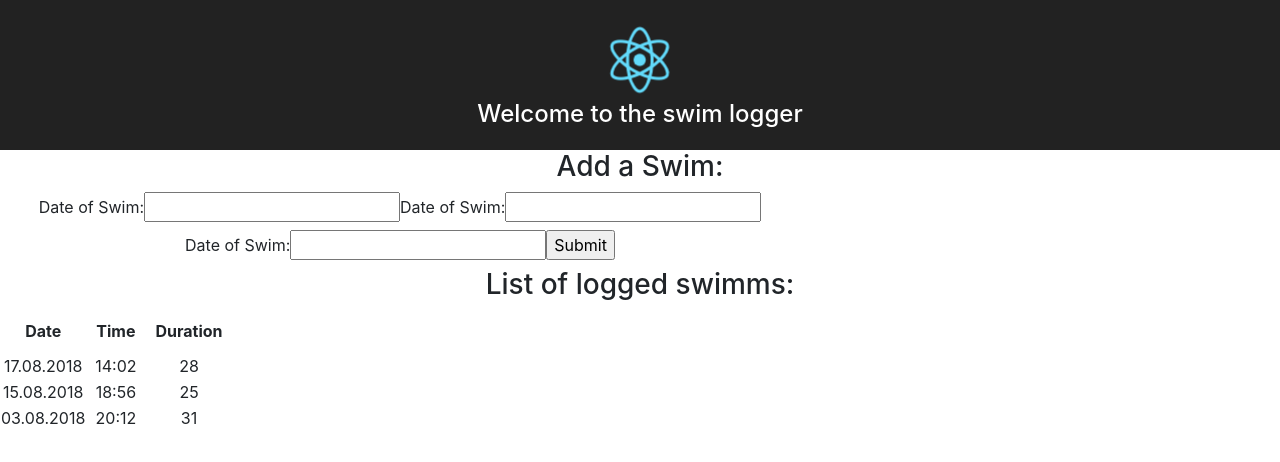
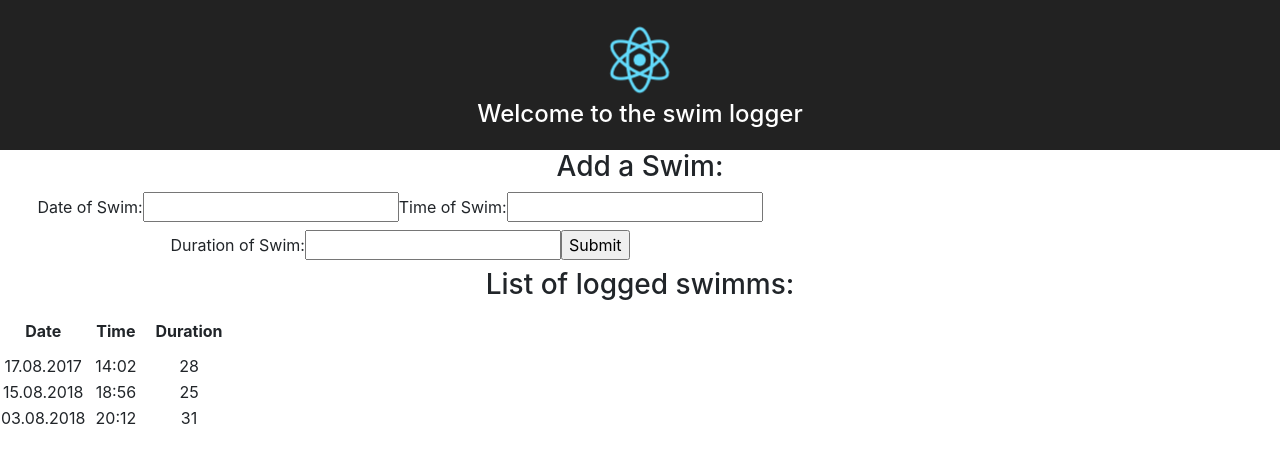
Before and after one commit to peerjuettner/swim-tracker, a React (Create React App) app: page / in a window 1280 px wide. Shown: the top 462 px of the page. Built offline with nearby package versions, Linux system fonts and the light colour scheme.

Commit message:
Âdd ability to add new entries (passing state from child component to parent)

```diff
--- a/src/App.js
+++ b/src/App.js
@@ -7,11 +7,13 @@ class App extends Component {
     super(props);
     this.state = {
       entries: [
-        {id:1,date:"17.08.2018",time:"14:02",duration:"28"},
+        {id:1,date:"17.08.2017",time:"14:02",duration:"28"},
         {id:2,date:"15.08.2018",time:"18:56",duration:"25"},
         {id:3,date:"03.08.2018",time:"20:12",duration:"31"},
-      ]
+      ],
+      nextId: 4,
     };
+    this.handleNewListEntry = this.handleNewListEntry.bind(this);
   }
   render() {
 
@@ -22,11 +24,18 @@ class App extends Component {
           <h1 className="App-title">Welcome to the swim logger</h1>
         </header>
         <h3>Add a Swim:</h3>
-        <TableControls></TableControls>
+        <TableControls onItemSubmitted={this.handleNewListEntry}></TableControls>
         <h3>List of logged swimms:</h3>
         <Table tableData={this.state.entries} ></Table>
       </div>
     );
+  }
+  handleNewListEntry(event){
+
+    //event.id = this.state.
+    this.setState({entries:[...this.state.entries, {id:this.state.nextId,date:event.date,time:event.time,duration:event.duration}]});
+    //this.setState({nextId:this.state.nextId+1});
+
   }
 }
 class TableControls extends Component {
@@ -46,8 +55,8 @@ class TableControls extends Component {
       <div id="controlContainer">
       <form onSubmit={this.handleSubmit}>
       <label>Date of Swim:<input name="date" type="text" value={this.state.value} onChange={this.handleInputChange}></input></label>
-      <label>Date of Swim:<input name="time" type="text" value={this.state.value} onChange={this.handleInputChange}></input></label>
-      <label>Date of Swim:<input name="duration" type="text" value={this.state.value} onChange={this.handleInputChange}></input></label>
+      <label>Time of Swim:<input name="time" type="text" value={this.state.value} onChange={this.handleInputChange}></input></label>
+      <label>Duration of Swim:<input name="duration" type="text" value={this.state.value} onChange={this.handleInputChange}></input></label>
       <input type="submit" value="Submit"></input>
       </form>
       </div>
@@ -55,7 +64,7 @@ class TableControls extends Component {
     )
   }
   handleSubmit(event){
-    alert()
+    this.props.onItemSubmitted(this.state);
     event.preventDefault();
   }
   handleInputChange(event){
@@ -95,4 +104,5 @@ class Table extends Component {
   }
 }
 
+
 export default App;
```
